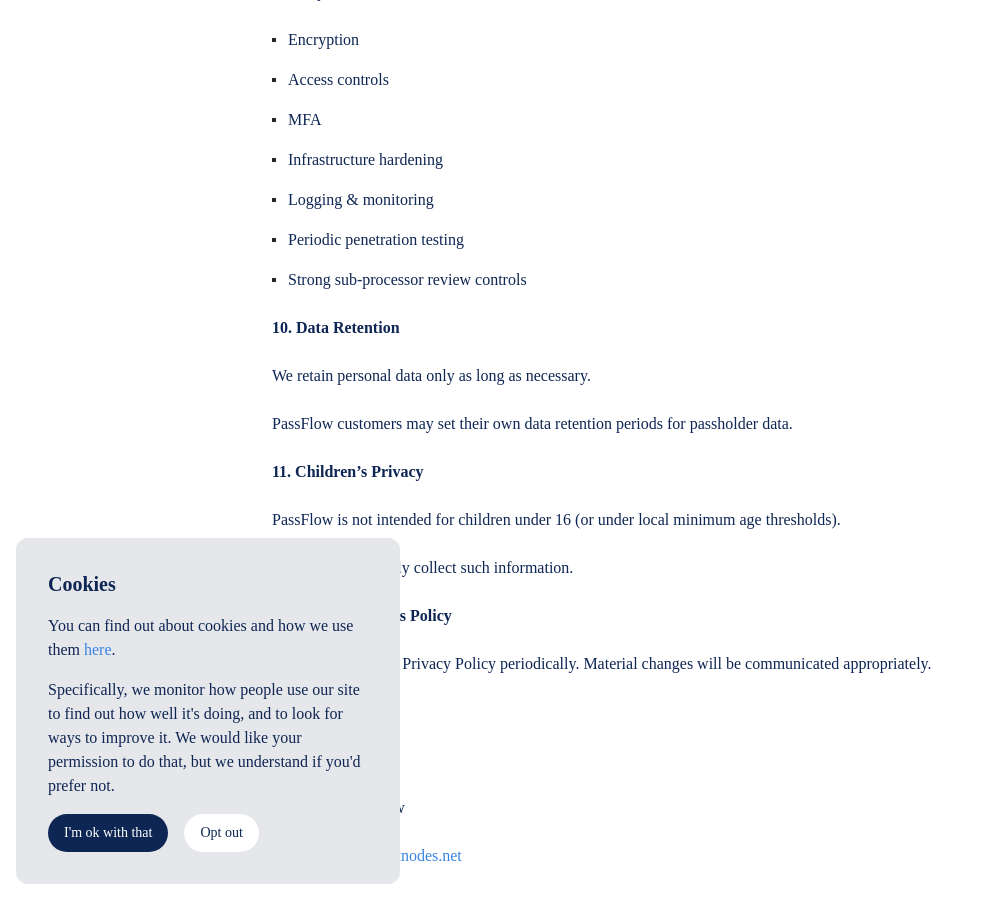
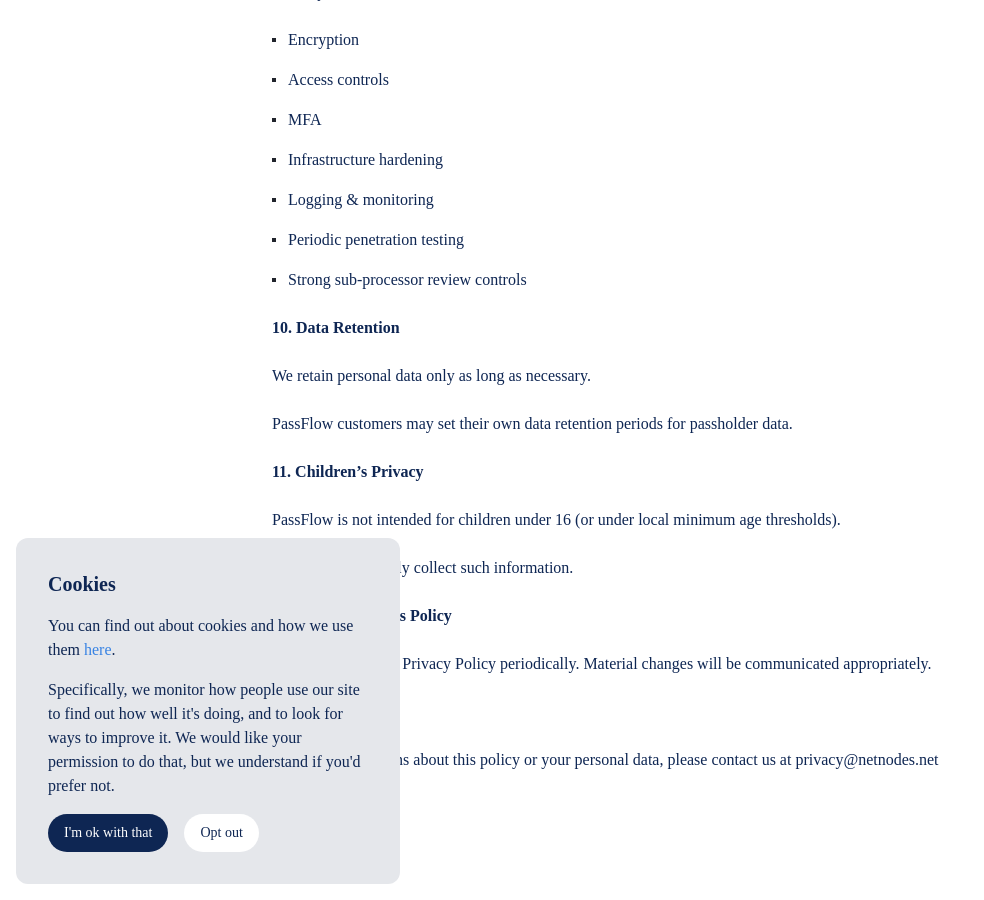
Before and after one commit to netnodes/passflow-policy, a Jekyll site: the page built from docs/privacy.md, in a window 1280 px wide and 900 px high, scrolled down 3796 px. Shown: the whole window, without its empty margins (0-984 px from the left). Built offline with Jekyll 4.4.1, drawn with Linux system fonts in a browser that asks for light colours; some web fonts are replaced; our own code applies the rules of GitHub Pages for plain Markdown files; a script that is not in the unit is left out; some of the changed text lies outside the part shown.

Commit message:
ok - very last one!

```diff
--- a/docs/privacy.md
+++ b/docs/privacy.md
@@ -137,7 +137,7 @@
 
 You may have rights to access, delete, request information about categories of data, and opt out of sale/sharing.
 
-We **do not** sell data.
+We **do not and never will** sell your data.
 
 
 
@@ -189,8 +189,4 @@
 
 ### 13. Contact Us
 
-**NetNodes Limited**
-
-Trading as **PassFlow**
-
-Email: [**privacy@netnodes.net**](mailto:privacy@netnodes.net)
+If you have questions about this policy or your personal data, please contact us at privacy@netnodes.net
```
